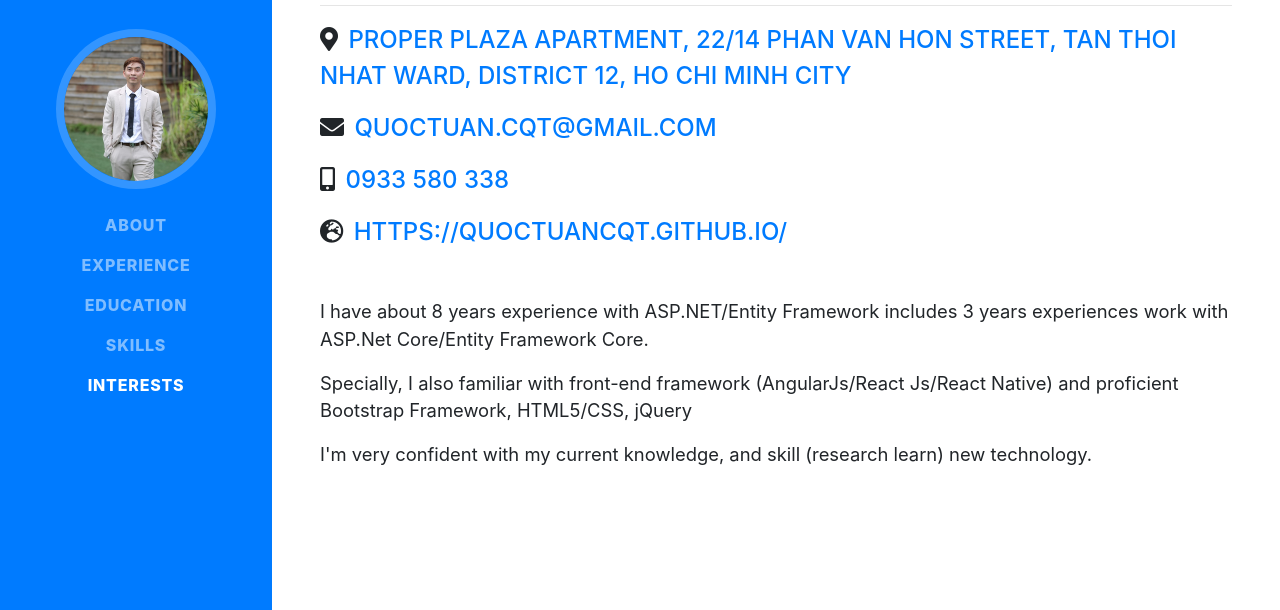
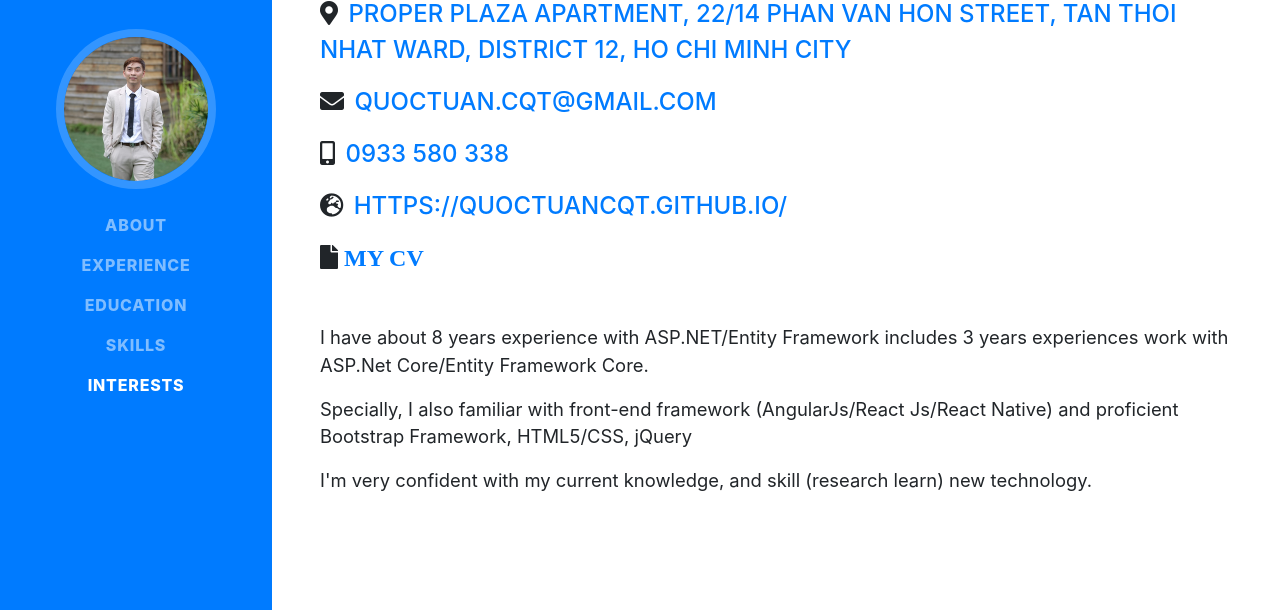
Before and after one commit to quoctuancqt/quoctuancqt.github.io, a website with bundled scripts: page index.html in a window 1280 px wide. Shown: the part 187-797 px from the top of the page. Built offline with nearby package versions, Linux system fonts and the light colour scheme; a web font is replaced by a local one.

Commit message:
add cv link download

```diff
--- a/index.html
+++ b/index.html
@@ -85,6 +85,11 @@
           <P><i class="fas fa-envelope mr-1"></i> <a href="mailto:quoctuan.cqt@gmail.com">quoctuan.cqt@gmail.com</a></P>
           <p><i class="fas fa-mobile-alt mr-1"></i> <a href="#">0933 580 338</a></p>
           <p><i class="fas fa-globe-europe mr-1"></i> <a href="https://quoctuancqt.github.io/" target="_blank">https://quoctuancqt.github.io/</a></p>
+          <p><i class="fas fa-file">
+             <a href="/TuanCao.pdf" download="TuanCao.pdf">
+              My CV
+            </a>
+          </i></p>
         </div>
         <p class="lead">
           I have about 8 years experience with ASP.NET/Entity Framework includes 3 years experiences work with ASP.Net
```
Also changed, not shown: 1 other file.
